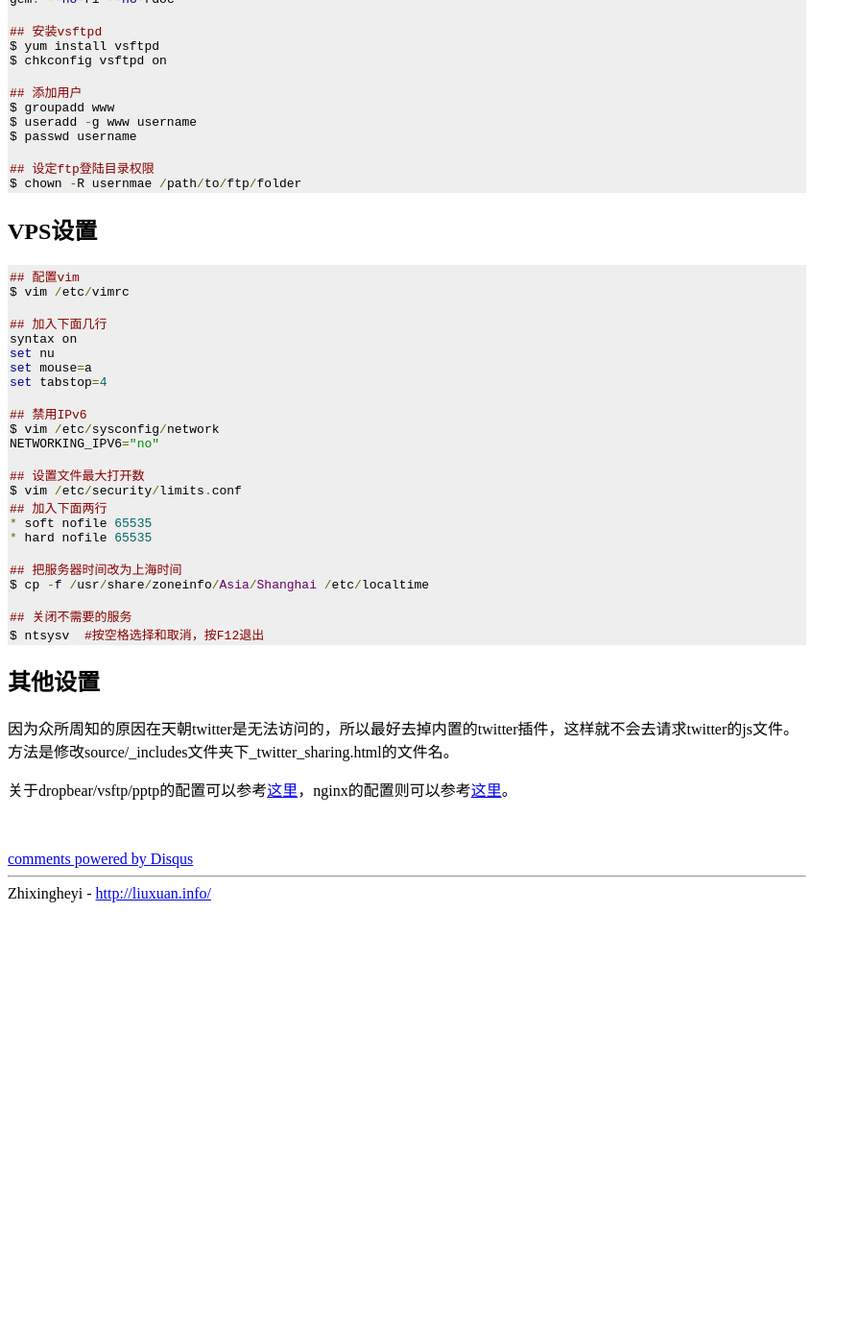
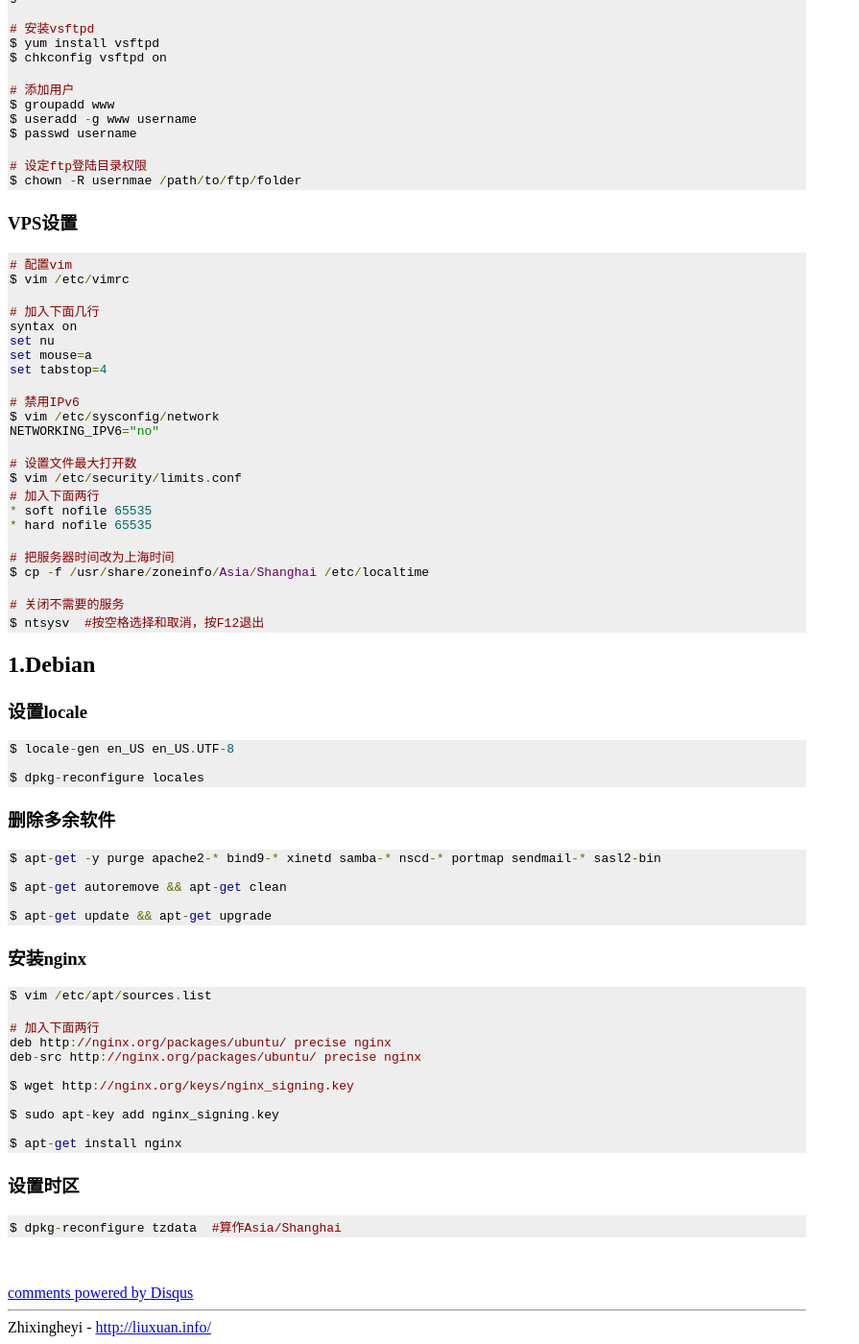
Before and after one commit to Foredoomed/foredoomed.org, a Jekyll site: the page built from _posts/2012-06-14-blog-environment-quick-setup-on-vps.markdown, in a window 1280 px wide and 1400 px high, scrolled down 1153 px. Shown: the whole window at 96% size, without its empty margins (0-895 px from the left). Built offline with Jekyll 4.4.1, drawn with Linux system fonts in a browser that asks for light colours; comment, search, counter and statistics services are not loaded; before the commit the page ends 2101 px from its top, so only the background shows below that; some of the changed text lies outside the part shown.

Commit message:
Update a post

```diff
--- a/_posts/2012-06-14-blog-environment-quick-setup-on-vps.markdown
+++ b/_posts/2012-06-14-blog-environment-quick-setup-on-vps.markdown
@@ -5,9 +5,9 @@ date: 2012-06-14 23:04
 ---
 这次为一个新买的VPS安装博客环境，特此记录如下。
 
-操作系统为CentOS 6 32位。
+## 0.CentOS 6
 
-## 删除和替换已有软件
+### 删除和替换已有软件
 
 {% hl %}
 
@@ -20,102 +20,146 @@ $ yum remove httpd
 $ service rsyslog stop
 $ yum remove rsyslog
 
-## 添加EPEL软件库
+# 添加EPEL软件库
 $ rpm -Uvh http:#dl.fedoraproject.org/pub/epel/6/i386/epel-release-6-7.noarch.rpm
 
-## 添加RPMforge软件库
+# 添加RPMforge软件库
 $ rpm -Uvh http://packages.sw.be/rpmforge-release/rpmforge-release-0.5.2-2.el6.rf.i386.rpm
 
-## 安装syslog-ng代替rsyslog
+# 安装syslog-ng代替rsyslog
 $ yum install syslog-ng
 $ chkconfig syslog-ng on
 
-## 安装dropbear代替openssh
+# 安装dropbear代替openssh
 $ yum install dropbear
 $ chkconfig dropbear on
 
-## 等dropbear配置好后
+# 等dropbear配置好后
 $ service sshd stop
 $ yum remove openssh
 
-## 安装yum-utils
+# 安装yum-utils
 $ yum install yum-utils
 
-## 更新软件
+# 更新软件
 $ yum upgrade
 
-## 安装ppp
+# 安装ppp
 $ rpm -Uvh http:#poptop.sourceforge.net/yum/stable/rhel6/i386/ppp-2.4.5-17.0.rhel6.i686.rpm
 
-## 安装pptpd
+# 安装pptpd
 $ rpm -Uvh http:#poptop.sourceforge.net/yum/stable/rhel6/i386/pptpd-1.3.4-2.el6.i686.rpm
 
-## 安装git
+# 安装git
 $ yum install git
 
-## 安装nginx
+# 安装nginx
 $ rpm -Uvh http:#nginx.org/packages/centos/6/noarch/RPMS/nginx-release-centos-6-0.el6.ngx.noarch.rpm
 
 $ yum install nginx
 
-## 安装RVM
+# 安装RVM
 $ curl -L https://get.rvm.io | bash -s stable
 
-## 安装ruby
+# 安装ruby
 $ rvm install 1.9.3
 
-## 配置.gemrc
+# 配置.gemrc
 $ cd ~
 $ vim .gemrc
-## 添加下面这行
+# 添加下面这行
 gem: --no-ri --no-rdoc
 
-## 安装vsftpd
+# 安装vsftpd
 $ yum install vsftpd
 $ chkconfig vsftpd on
 
-## 添加用户
+# 添加用户
 $ groupadd www
 $ useradd -g www username
 $ passwd username
 
-## 设定ftp登陆目录权限
+# 设定ftp登陆目录权限
 $ chown -R usernmae /path/to/ftp/folder
 
 {% endhl %}
 
-## VPS设置
+### VPS设置
 
 {% hl %}
 
-## 配置vim
+# 配置vim
 $ vim /etc/vimrc
 
-## 加入下面几行
+# 加入下面几行
 syntax on
 set nu
 set mouse=a
 set tabstop=4
 
-## 禁用IPv6
+# 禁用IPv6
 $ vim /etc/sysconfig/network
 NETWORKING_IPV6="no"
 
-## 设置文件最大打开数
+# 设置文件最大打开数
 $ vim /etc/security/limits.conf
-## 加入下面两行
+# 加入下面两行
 * soft nofile 65535
 * hard nofile 65535
 
-## 把服务器时间改为上海时间
+# 把服务器时间改为上海时间
 $ cp -f /usr/share/zoneinfo/Asia/Shanghai /etc/localtime
 
-## 关闭不需要的服务
+# 关闭不需要的服务
 $ ntsysv  #按空格选择和取消，按F12退出
 {% endhl %}
 
-## 其他设置
+## 1.Debian
 
-因为众所周知的原因在天朝twitter是无法访问的，所以最好去掉内置的twitter插件，这样就不会去请求twitter的js文件。方法是修改source/_includes文件夹下_twitter_sharing.html的文件名。
+### 设置locale
 
-关于dropbear/vsftp/pptp的配置可以参考[这里](http://liuxuan.info/blog/2011/08/21/install-dropbear-vsftp-pptpd-on-vps/)，nginx的配置则可以参考[这里](http://liuxuan.info/blog/2011/11/08/switching-from-wordpress-to-octopress/)。
+{% hl %}
+
+$ locale-gen en_US en_US.UTF-8
+
+$ dpkg-reconfigure locales
+
+{% endhl %}
+
+### 删除多余软件
+
+{% hl %}
+
+$ apt-get -y purge apache2-* bind9-* xinetd samba-* nscd-* portmap sendmail-* sasl2-bin
+
+$ apt-get autoremove && apt-get clean
+
+$ apt-get update && apt-get upgrade
+
+{% endhl %}
+
+### 安装nginx
+
+{% hl %}
+
+$ vim /etc/apt/sources.list
+
+# 加入下面两行
+deb http://nginx.org/packages/ubuntu/ precise nginx
+deb-src http://nginx.org/packages/ubuntu/ precise nginx
+
+$ wget http://nginx.org/keys/nginx_signing.key
+
+$ sudo apt-key add nginx_signing.key
+
+$ apt-get install nginx
+
+{% endhl %}
+
+### 设置时区
+
+{% hl %}
+
+$ dpkg-reconfigure tzdata  #算作Asia/Shanghai
+
+{% endhl %}
```
